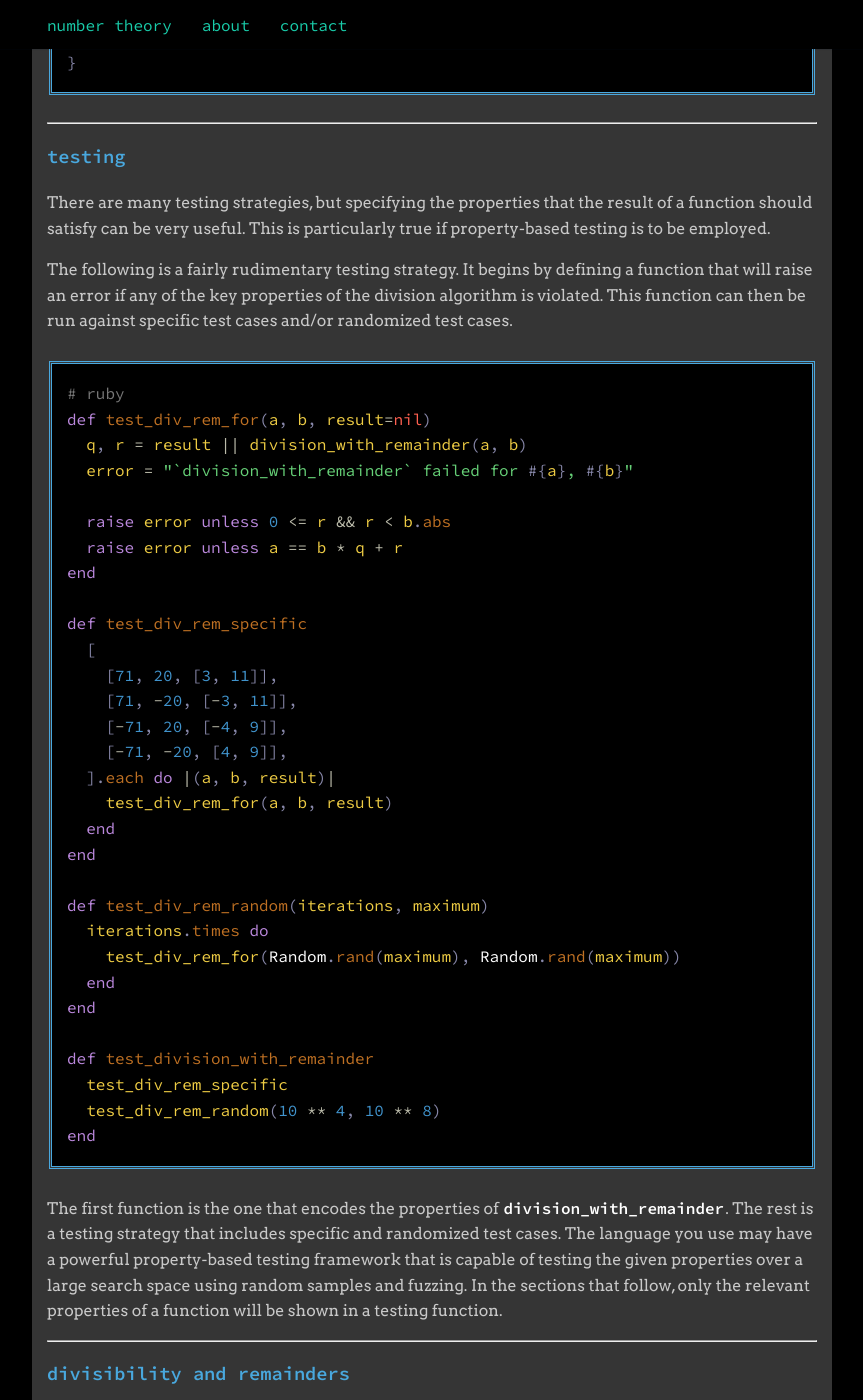
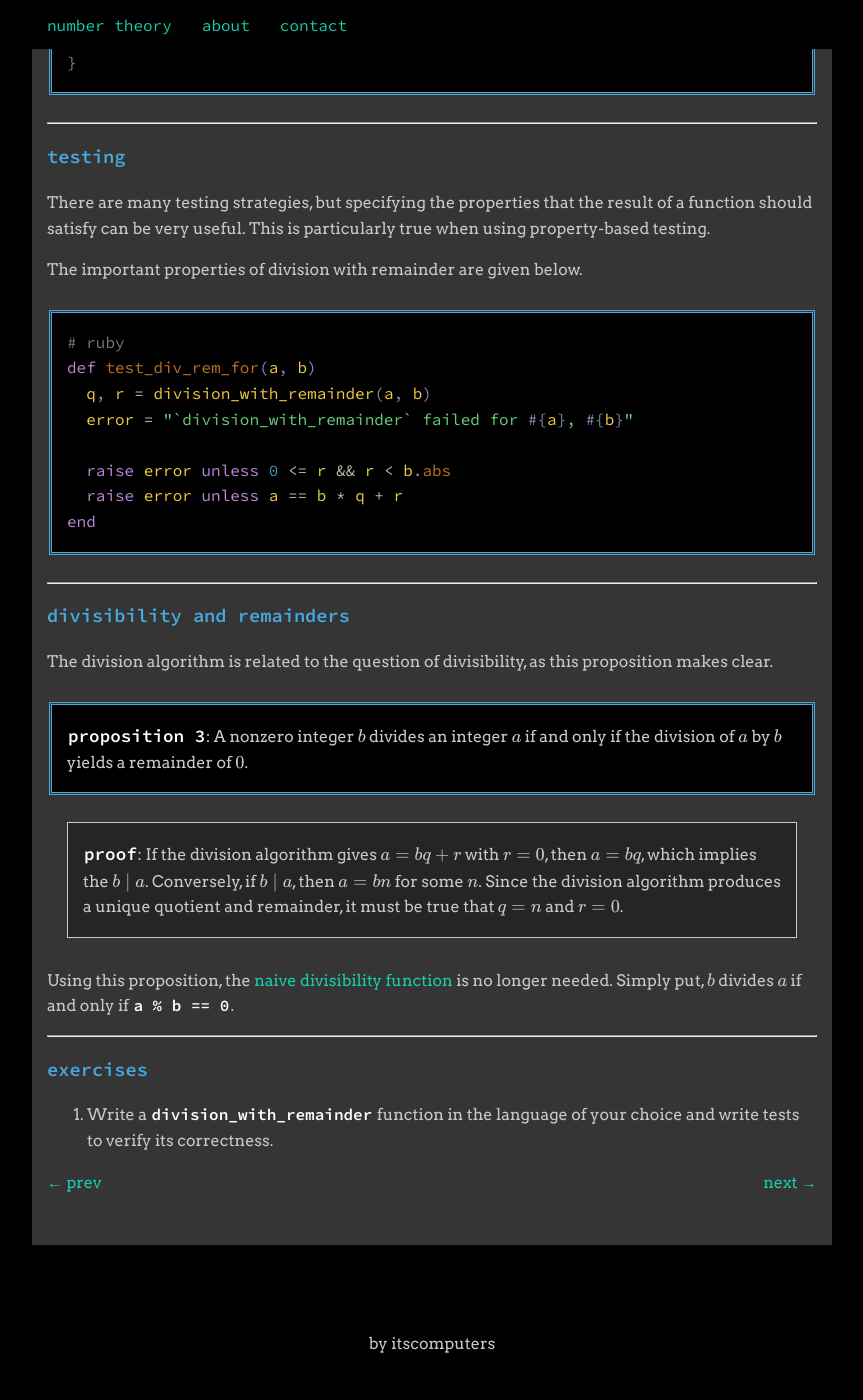
Before and after one commit to itscomputers/itscomputers.github.io, a Jekyll site: the page built from _sections/01_02_division_with_remainder.md, in a window 1280 px wide and 1400 px high, scrolled down 2373 px. Shown: the whole window, without its empty margins (208-1071 px from the left). Built offline with Jekyll 4.4.1, drawn with Linux system fonts in a browser that asks for light colours; formulas are drawn with MathJax 3.

Commit message:
sections 1.4 and 1.5 as drafts

```diff
--- a/_sections/01_02_division_with_remainder.md
+++ b/_sections/01_02_division_with_remainder.md
@@ -119,53 +119,20 @@ fn division_with_remainder(a: i32, b: i32) -> (i32, i32) {
 
 There are many testing strategies, but specifying the properties that the
 result of a function should satisfy can be very useful.  This is
-particularly true if property-based testing is to be employed.
+particularly true when using property-based testing.
 
-The following is a fairly rudimentary testing strategy.  It begins by
-defining a function that will raise an error if any of the key properties
-of the division algorithm is violated.  This function can then be run
-against specific test cases and/or randomized test cases.
+The important properties of division with remainder are given below.
 
 {% highlight ruby %}
 # ruby
-def test_div_rem_for(a, b, result=nil)
-  q, r = result || division_with_remainder(a, b)
+def test_div_rem_for(a, b)
+  q, r = division_with_remainder(a, b)
   error = "`division_with_remainder` failed for #{a}, #{b}"
 
   raise error unless 0 <= r && r < b.abs
   raise error unless a == b * q + r
 end
-
-def test_div_rem_specific
-  [
-    [71, 20, [3, 11]],
-    [71, -20, [-3, 11]],
-    [-71, 20, [-4, 9]],
-    [-71, -20, [4, 9]],
-  ].each do |(a, b, result)|
-    test_div_rem_for(a, b, result)
-  end
-end
-
-def test_div_rem_random(iterations, maximum)
-  iterations.times do
-    test_div_rem_for(Random.rand(maximum), Random.rand(maximum))
-  end
-end
-
-def test_division_with_remainder
-  test_div_rem_specific
-  test_div_rem_random(10 ** 4, 10 ** 8)
-end
 {% endhighlight %}
-
-The first function is the one that encodes the properties of
-`division_with_remainder`.  The rest is a testing strategy that includes
-specific and randomized test cases.  The language you use may have a
-powerful property-based testing framework that is capable of testing the
-given properties over a large search space using random samples and
-fuzzing.  In the sections that follow, only the relevant properties of a
-function will be shown in a testing function.
 
 ---
 ### divisibility and remainders
```
Also changed, not shown: _sections/01_03_greatest_common_divisor.md (+6 -10 lines), _sections/01_04_bezouts_identity.md (+0 -1 lines), _sections/01_05_least_common_multiple.md (+0 -1 lines).
